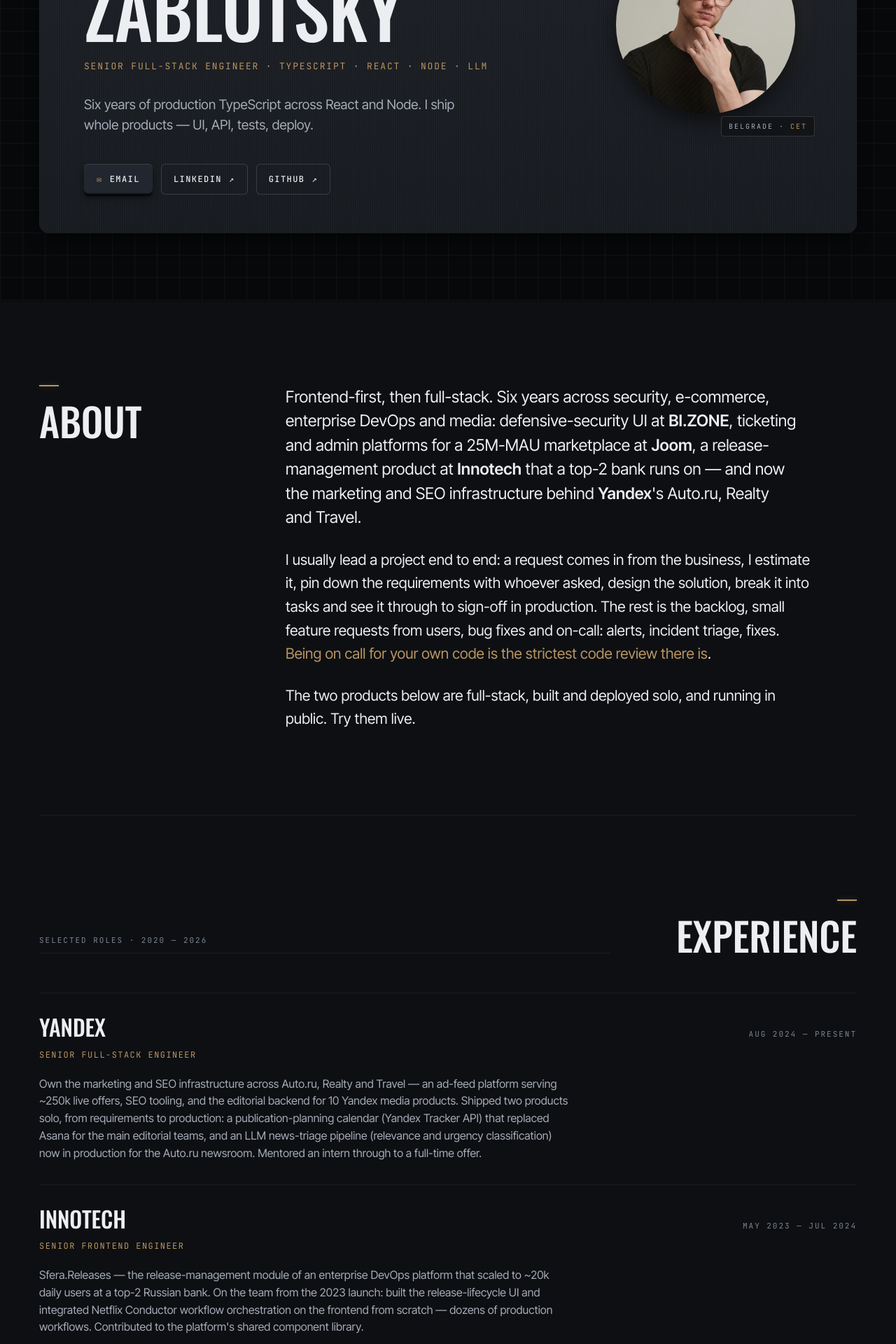
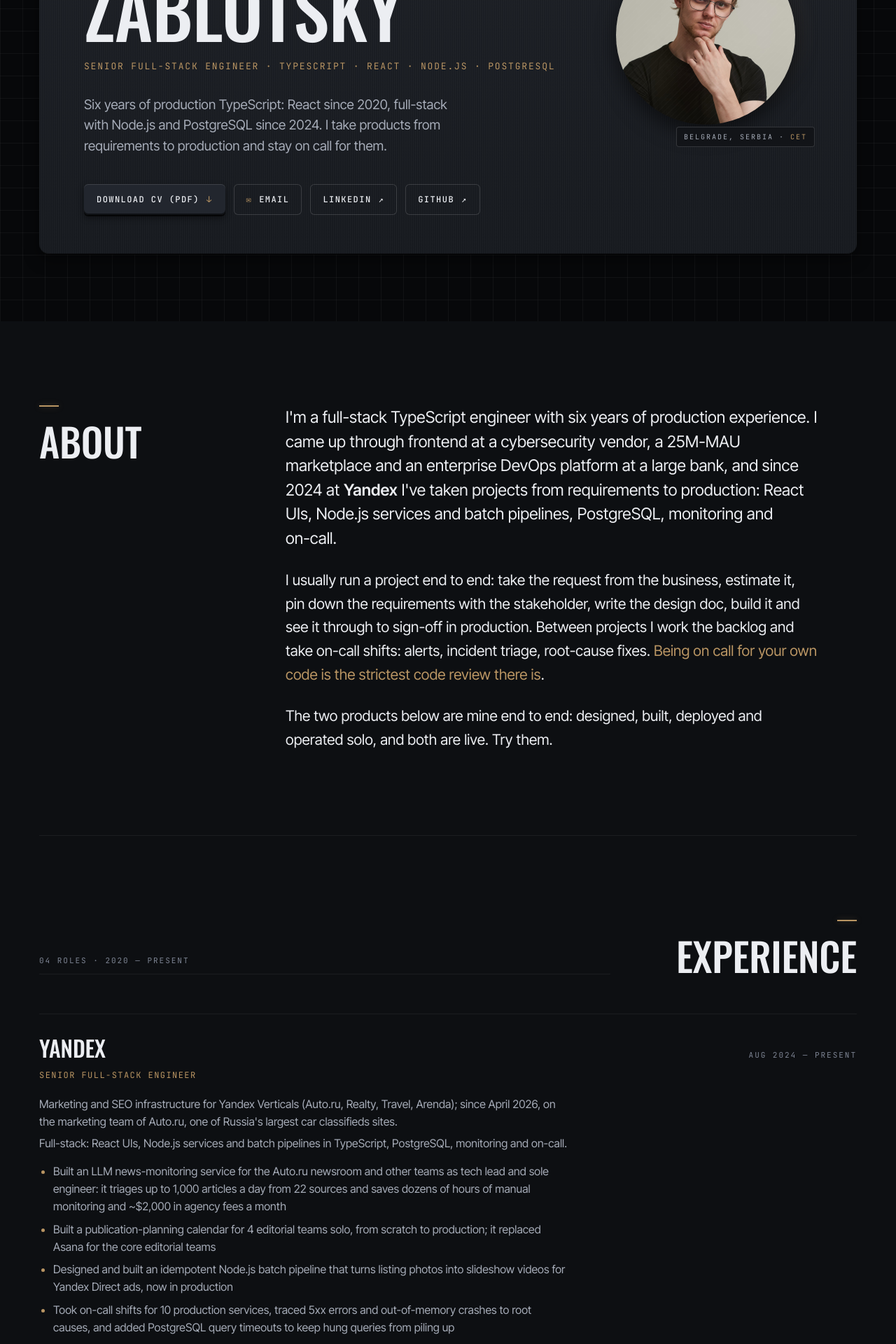
Before and after one commit to OtecSergij/portfolio, a Next.js app: page / in a window 1280 px wide. Shown: the part 340-2260 px from the top of the page at 70% size. Built offline with nearby package versions, Linux system fonts and the light colour scheme; no server answers.

Commit message:
content: align the home page and cases with the resume

```diff
--- a/src/app/page.tsx
+++ b/src/app/page.tsx
@@ -1,5 +1,6 @@
 import type { Metadata } from "next";
 
+import { DownloadCvButton } from "@/components/home/DownloadCvButton";
 import { EmailButton } from "@/components/home/EmailButton";
 import { Hero } from "@/components/home/Hero";
 import { LinkedInButton } from "@/components/home/LinkedInButton";
@@ -103,20 +104,37 @@
                     <div className="mt-3 font-mono text-[12px] tracking-[0.12em] text-gold uppercase sm:col-span-2">
                       {row.role}
                     </div>
-                    <p className="mt-5 max-w-[760px] text-[16px] leading-[1.55] text-fg-mute sm:col-span-2">
-                      {row.description}
-                    </p>
+                    <div className="mt-5 max-w-[760px] text-[16px] leading-[1.55] text-fg-mute sm:col-span-2">
+                      {row.descriptor.map((line) => (
+                        <p key={line} className="mb-1.5">
+                          {line}
+                        </p>
+                      ))}
+                      <ul className="mt-4 list-disc space-y-2 pl-5 marker:text-gold">
+                        {row.bullets.map((bullet) => (
+                          <li key={bullet}>{bullet}</li>
+                        ))}
+                      </ul>
+                    </div>
                   </div>
                 ))}
               </div>
             </Section>
 
-            <Section id="stack" title="Stack">
+            <Section id="projects" title="Projects" meta={workMeta}>
+              <div className="grid grid-cols-1 gap-7 lg:grid-cols-2">
+                {workProjects.map((project) => (
+                  <WorkCard key={project.title} project={project} />
+                ))}
+              </div>
+            </Section>
+
+            <Section id="stack" title="Stack" align="right">
               <div className="border-t border-rule-1">
                 {stackRows.map((row) => (
                   <div
                     key={row.name}
-                    className="grid grid-cols-1 gap-y-1 border-b border-rule-1 py-5.5 sm:grid-cols-[200px_1fr] sm:items-baseline sm:gap-x-14"
+                    className="grid grid-cols-1 gap-y-1 border-b border-rule-1 py-5.5 xl:grid-cols-[260px_1fr] xl:items-baseline xl:gap-x-14"
                   >
                     <div className="font-mono text-[14px] tracking-[0.04em] text-fg">
                       {row.name}
@@ -135,26 +153,14 @@
               </div>
             </Section>
 
-            <Section
-              id="projects"
-              title="Projects"
-              align="right"
-              meta={workMeta}
-            >
-              <div className="grid grid-cols-1 gap-7 lg:grid-cols-2">
-                {workProjects.map((project) => (
-                  <WorkCard key={project.title} project={project} />
-                ))}
-              </div>
-            </Section>
-
-            <Section id="contact" title="Contact" align="right">
+            <Section id="contact" title="Contact">
               <div className="max-w-[720px]">
                 <p className="mb-9 text-[19px] leading-[1.55] text-pretty text-fg md:text-[21px]">
                   {contactBody}
                 </p>
                 <div className="flex flex-wrap gap-3">
-                  <EmailButton size="lg" />
+                  <DownloadCvButton size="lg" />
+                  <EmailButton size="lg" variant="ghost" />
                   <LinkedInButton size="lg" />
                   <Button
                     size="lg"
--- /dev/null
+++ b/src/components/home/DownloadCvButton.tsx
@@ -0,0 +1,23 @@
+import { Button, type ButtonSize } from "@/components/ui/Button";
+import { resumeFileName, resumePublicPath } from "@/content/resume";
+
+export type DownloadCvButtonProps = {
+  size?: ButtonSize;
+};
+
+export function DownloadCvButton({ size }: DownloadCvButtonProps) {
+  return (
+    <Button
+      size={size}
+      href={resumePublicPath}
+      download={resumeFileName}
+      target="_blank"
+      rel="noopener"
+    >
+      Download CV (PDF){" "}
+      <span aria-hidden className="text-gold">
+        ↓
+      </span>
+    </Button>
+  );
+}
--- a/src/components/home/Hero.tsx
+++ b/src/components/home/Hero.tsx
@@ -1,5 +1,6 @@
 import Image from "next/image";
 
+import { DownloadCvButton } from "@/components/home/DownloadCvButton";
 import { EmailButton } from "@/components/home/EmailButton";
 import { LinkedInButton } from "@/components/home/LinkedInButton";
 import { Button } from "@/components/ui/Button";
@@ -35,7 +36,8 @@
             <Typewriter text={site.tagline} />
           </p>
           <div className="mt-10 flex flex-wrap gap-3">
-            <EmailButton />
+            <DownloadCvButton />
+            <EmailButton variant="ghost" />
             <LinkedInButton />
             <Button
               variant="ghost"
--- a/src/components/ui/Button.tsx
+++ b/src/components/ui/Button.tsx
@@ -52,7 +52,10 @@
   if (isAnchor(props)) {
     const { variant = "solid", size = "md", className, ...anchorProps } = props;
     const classes = buttonClasses(variant, size, className);
-    if (anchorProps.href.startsWith("/")) {
+    if (
+      anchorProps.href.startsWith("/") &&
+      anchorProps.download === undefined
+    ) {
       return <Link {...anchorProps} className={classes} />;
     }
     return <a {...anchorProps} className={classes} />;
--- a/src/config/site.ts
+++ b/src/config/site.ts
@@ -22,11 +22,11 @@
   name: "Dmitry Zablotsky",
   role: "Senior Full-stack Engineer",
   tagline:
-    "Six years of production TypeScript across React and Node. I ship whole products — UI, API, tests, deploy.",
+    "Six years of production TypeScript: React since 2020, full-stack with Node.js and PostgreSQL since 2024. I take products from requirements to production and stay on call for them.",
   location: "Belgrade, Serbia",
   siteUrl: "https://zablotsky.dev",
   repoUrl: "https://github.com/OtecSergij/portfolio",
-  updatedAt: "2026-09-13",
+  updatedAt: "2026-09-29",
   contacts: {
     email: { user: "zablotskydev", domain: "gmail.com" },
     telegram: "otec_sergij",
@@ -49,6 +49,6 @@
 export const navItems: readonly NavItem[] = [
   { id: "about", label: "About" },
   { id: "experience", label: "Experience" },
+  { id: "projects", label: "Projects" },
   { id: "stack", label: "Stack" },
-  { id: "projects", label: "Projects" },
 ];
--- a/src/content/cases/tame-the-elephant.tsx
+++ b/src/content/cases/tame-the-elephant.tsx
@@ -381,11 +381,11 @@
             },
             {
               k: "Tested for real",
-              v: "400+ database tests",
+              v: "400+ integration tests",
               note: "every points rule, streak bonus, and race condition runs against a real PostgreSQL on every change — not mocked, with a dedicated parallel-request suite proving the economy can't double-spend",
             },
             {
-              k: "A finished product",
+              k: "A live product",
               v: "installable & offline",
               note: "an installable app that works without a connection, fully in English and Russian",
             },
@@ -466,7 +466,7 @@
   ],
   cta: {
     heading: "See it running",
-    body: "Tame the Elephant is in open beta at tame.day — sign up with an email or via Google/GitHub. The UI ships in English and Russian, installs to a home screen, and works offline. The source is private, so the demo is the artifact: everything claimed on this page is observable in the product, and I'm happy to walk through the code behind any section in a call.",
+    body: "Tame the Elephant is live at tame.day — sign up with an email or via Google/GitHub. The UI ships in English and Russian, installs to a home screen, and works offline. The source is private, so the product is the artifact: try it, and I'm happy to walk through the code behind any section in a call.",
     actions: [
       {
         label: "Try it live",
--- a/src/content/home.tsx
+++ b/src/content/home.tsx
@@ -1,21 +1,23 @@
 import type { ReactNode } from "react";
 
+import { site } from "@/config/site";
 import { aiPrReviewerFacts, tameTheElephantFacts } from "@/content/projects";
+import { resume } from "@/content/resume";
 import type { LinkAction } from "@/lib/links";
 import type { LedTone, StatusChip } from "@/lib/tones";
 
-export type HeroPill = Required<StatusChip>;
+export type HeroPill = StatusChip;
 
 export const heroPills: readonly HeroPill[] = [
-  { led: "ok", label: "Available" },
+  { led: "ok", label: "Open to senior roles" },
+  { label: "Remote · Relocation" },
 ];
 
-export const heroRoleLine =
-  "Senior Full-stack Engineer · TypeScript · React · Node · LLM";
+export const heroRoleLine = resume.headline.join("\u00a0· ");
 
 export const heroLocationNote: ReactNode = (
   <>
-    Belgrade · <span className="text-gold">CET</span>
+    {site.location} · <span className="text-gold">CET</span>
   </>
 );
 
@@ -27,18 +29,12 @@
     body: (
       <>
         {
-          "Frontend-first, then full-stack. Six years across security, e-commerce, enterprise DevOps and media: defensive-security UI at "
-        }
-        <strong className="font-semibold text-fg">BI.ZONE</strong>
-        {", ticketing and admin platforms for a 25M-MAU marketplace at "}
-        <strong className="font-semibold text-fg">Joom</strong>
-        {", a release-management product at "}
-        <strong className="font-semibold text-fg">Innotech</strong>
-        {
-          " that a top-2 bank runs on — and now the marketing and SEO infrastructure behind "
+          "I'm a full-stack TypeScript engineer with six years of production experience. I came up through frontend at a cybersecurity vendor, a 25M-MAU marketplace and an enterprise DevOps platform at a large bank, and since 2024 at "
         }
         <strong className="font-semibold text-fg">Yandex</strong>
-        {"'s Auto.ru, Realty and Travel."}
+        {
+          " I've taken projects from requirements to production: React UIs, Node.js services and batch pipelines, PostgreSQL, monitoring and on-call."
+        }
       </>
     ),
   },
@@ -46,7 +42,7 @@
     body: (
       <>
         {
-          "I usually lead a project end to end: a request comes in from the business, I estimate it, pin down the requirements with whoever asked, design the solution, break it into tasks and see it through to sign-off in production. The rest is the backlog, small feature requests from users, bug fixes and on-call: alerts, incident triage, fixes. "
+          "I usually run a project end to end: take the request from the business, estimate it, pin down the requirements with the stakeholder, write the design doc, build it and see it through to sign-off in production. Between projects I work the backlog and take on-call shifts: alerts, incident triage, root-cause fixes. "
         }
         <span className="text-gold">
           Being on call for your own code is the strictest code review there is
@@ -56,7 +52,7 @@
     ),
   },
   {
-    body: "The two products below are full-stack, built and deployed solo, and running in public. Try them live.",
+    body: "The two products below are mine end to end: designed, built, deployed and operated solo, and both are live. Try them.",
   },
 ];
 
@@ -64,41 +60,27 @@
   company: string;
   dates: string;
   role: string;
-  description: string;
+  descriptor: readonly string[];
+  bullets: readonly string[];
 };
 
-export const experienceMeta = "Selected roles · 2020 — 2026";
+const roleCount = String(resume.experience.length).padStart(2, "0");
 
-export const experienceRows: readonly ExperienceRow[] = [
-  {
-    company: "Yandex",
-    dates: "Aug 2024 — Present",
-    role: "Senior Full-stack Engineer",
-    description:
-      "Own the marketing and SEO infrastructure across Auto.ru, Realty and Travel — an ad-feed platform serving ~250k live offers, SEO tooling, and the editorial backend for 10 Yandex media products. Shipped two products solo, from requirements to production: a publication-planning calendar (Yandex Tracker API) that replaced Asana for the main editorial teams, and an LLM news-triage pipeline (relevance and urgency classification) now in production for the Auto.ru newsroom. Mentored an intern through to a full-time offer.",
-  },
-  {
-    company: "Innotech",
-    dates: "May 2023 — Jul 2024",
-    role: "Senior Frontend Engineer",
-    description:
-      "Sfera.Releases — the release-management module of an enterprise DevOps platform that scaled to ~20k daily users at a top-2 Russian bank. On the team from the 2023 launch: built the release-lifecycle UI and integrated Netflix Conductor workflow orchestration on the frontend from scratch — dozens of production workflows. Contributed to the platform's shared component library.",
-  },
-  {
-    company: "Joom",
-    dates: "Sep 2021 — Mar 2023",
-    role: "Frontend Engineer",
-    description:
-      "Built the frontend of an in-house ticketing system handling 1,000+ tickets a day for a 300-person support org, and of the internal admin platform used by 20+ product teams — at an EU cross-border e-commerce marketplace (25M MAU).",
-  },
-  {
-    company: "BI.ZONE",
-    dates: "May 2020 — Sep 2021",
-    role: "Frontend Engineer",
-    description:
-      "Shipped the UI for defensive-security products: an incident-monitoring system, and an incident-remediation documentation portal owned end to end — security analysts authored the content.",
-  },
-];
+const firstRoleYear = Math.min(
+  ...resume.experience.map(({ period }) => Number(period.start.slice(-4))),
+);
+
+export const experienceMeta = `${roleCount} roles · ${String(firstRoleYear)} — present`;
+
+export const experienceRows: readonly ExperienceRow[] = resume.experience.map(
+  ({ company, period, title, descriptor, bullets }) => ({
+    company,
+    dates: `${period.start} — ${period.end}`,
+    role: title,
+    descriptor,
+    bullets,
+  }),
+);
 
 export type StackRow = {
   name: string;
@@ -108,54 +90,29 @@
 
 export const stackRows: readonly StackRow[] = [
   {
-    name: "TypeScript",
+    name: "TypeScript · React · Next.js",
     description:
-      "Primary language across frontend, backend, and infrastructure. Strict mode, generics, type-level API design.",
+      "Primary language front to back. Strict TypeScript, React with SSR at Auto.ru, Next.js App Router with RSC and streaming in the AI PR Reviewer and this site. A design system built from scratch on CSS Modules and design tokens in Tame the Elephant; reusable components for a shared UI library at Innotech.",
   },
   {
-    name: "React",
+    name: "Node.js · PostgreSQL · Redis",
     description:
-      "Hooks, Suspense, Server Components. Built and maintained internal design systems.",
+      "REST services, batch pipelines and integrations with the Yandex Tracker and Webmaster APIs and S3-compatible storage. PostgreSQL as the system of record: schema design and migrations with Prisma and Drizzle, a retry queue with exponential backoff, advisory-lock serialization and query timeouts under load; response caching for a hot API endpoint. Redis for per-IP sliding-window rate limiting in Lua.",
   },
   {
-    name: "Next.js",
+    name: "LLM integration",
     description:
-      "App Router, RSC, streaming UI. Powers the AI PR Reviewer and this site.",
+      "Two LLM pipelines in production at Yandex, news monitoring and ticket automation, and one public product: prompt calibration on a labeled evaluation set, model choice by cost and accuracy, multi-step tool calling, structured output, provider failover with transcript handoff on the Vercel AI SDK.",
   },
   {
-    name: "Node.js",
+    name: "Testing",
     description:
-      "Backend services, API design, integrations with external systems (Yandex Tracker, Webmaster, S3).",
+      "Integration tests with Testcontainers in the AI PR Reviewer (against a real PostgreSQL in CI) and in the planning calendar and the news-monitoring service at Yandex; 400+ integration tests with a race suite in Tame the Elephant; a before-and-after load test when adding a cache to a Yandex API endpoint.",
   },
   {
-    name: "PostgreSQL",
+    name: "Delivery and operations",
     description:
-      "Primary store across projects — schema design, migrations, query optimization.",
-  },
-  {
-    name: "Drizzle ORM",
-    description:
-      "Type-safe SQL with full TS inference. Migration tooling, schema introspection.",
-  },
-  {
-    name: "Redis",
-    description:
-      "Caching, rate limiting (sliding window / token bucket), session state.",
-  },
-  {
-    name: "Testcontainers",
-    description:
-      "Integration tests on real containerized infrastructure, not mocks: the app in CI against a freshly migrated DB, plus concurrency tests that verify advisory locks hold under parallel load.",
-  },
-  {
-    name: "Vercel AI SDK",
-    description:
-      "LLM integration: streaming, multi-step tool calling, structured output, provider-agnostic fallback.",
-  },
-  {
-    name: "Docker, CI/CD",
-    description:
-      "Self-managed deployment: GitHub Actions, Coolify on a VPS — SSL, env management, SSE-friendly proxying.",
+      "Docker, GitHub Actions, GHCR, Coolify and Traefik on a self-managed VPS; Prometheus metrics and alerting; on-call and incident triage across 10 production services.",
   },
 ];
 
@@ -182,7 +139,7 @@
     title: aiPrReviewerFacts.name,
     caseHref: aiPrReviewerFacts.caseRoute,
     tagline:
-      "Paste a GitHub PR link — get a streaming, line-by-line AI review. Multi-step agent built on Octokit, structured output, provider fallback, per-IP rate limiting.",
+      "Paste a GitHub PR link and get a streaming, line-by-line AI review. A multi-step agent on the Vercel AI SDK, with an Octokit adapter, structured output, provider failover and per-IP rate limiting.",
     accent: aiPrReviewerFacts.accent,
     media: {
       src: "/screenshots/reviewer-complete.png",
@@ -230,7 +187,7 @@
     linkRows: [
       {
         action: {
-          label: "Try it live",
+          label: "Try the demo",
           href: tameTheElephantFacts.demoUrl,
           external: true,
         },
@@ -249,7 +206,9 @@
 export const contactBody: ReactNode = (
   <>
     {"Open to "}
-    <span className="text-gold">senior roles</span>
-    {" and contract work — remote or on-site in the EU, async-friendly."}
+    <span className="text-gold">senior full-stack roles</span>
+    {
+      ": remote from Belgrade, or relocating to Cyprus or elsewhere in the EU. Email or Telegram works best."
+    }
   </>
 );
--- a/src/content/projects.ts
+++ b/src/content/projects.ts
@@ -19,8 +19,8 @@
 } as const satisfies Required<StatusChip>;
 
 const tameTheElephantStatus = {
-  led: "gold",
-  label: "Open beta",
+  led: "ok",
+  label: "Live",
 } as const satisfies Required<StatusChip>;
 
 export const aiPrReviewerFacts = {
@@ -29,7 +29,7 @@
   accent: "ok",
   badges: [
     aiPrReviewerStatus,
-    { label: "Solo built" },
+    { label: "Solo project" },
     { label: "Open source" },
   ],
   stackChips: ["Next.js", "Vercel AI SDK", "PostgreSQL", "Redis"],
@@ -37,7 +37,7 @@
   demoUrl: "https://reviewer.zablotsky.dev",
   sourceUrl: "https://github.com/OtecSergij/ai-pr-reviewer",
   caseRoute: "/ai-pr-reviewer",
-  updatedAt: "2026-07-22",
+  updatedAt: "2026-09-29",
 } as const satisfies ProjectFacts;
 
 export const tameTheElephantFacts = {
@@ -46,7 +46,7 @@
   accent: "gold",
   badges: [
     tameTheElephantStatus,
-    { label: "Solo built" },
+    { label: "Solo project" },
     { label: "Installable PWA" },
   ],
   stackChips: ["React", "Express", "Prisma", "PostgreSQL"],
@@ -54,5 +54,5 @@
   demoUrl: "https://tame.day/demo",
   sourceUrl: null,
   caseRoute: "/tame-the-elephant",
-  updatedAt: "2026-07-22",
+  updatedAt: "2026-09-29",
 } as const satisfies ProjectFacts;
--- a/src/lib/og/shared.tsx
+++ b/src/lib/og/shared.tsx
@@ -194,7 +194,7 @@
   descriptionMaxWidth: number;
 }) {
   return (
-    <>
+    <div style={{ display: "flex", flexDirection: "column" }}>
       <div
         style={{
           fontFamily: "JetBrains Mono",
@@ -237,7 +237,7 @@
       >
         {description}
       </div>
-    </>
+    </div>
   );
 }
 
```
Also changed, not shown: src/content/cases/ai-pr-reviewer.tsx (+8 -5 lines).
